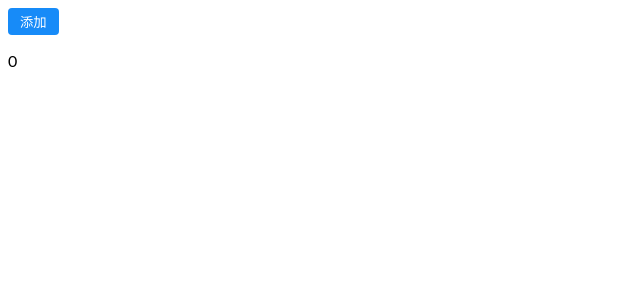
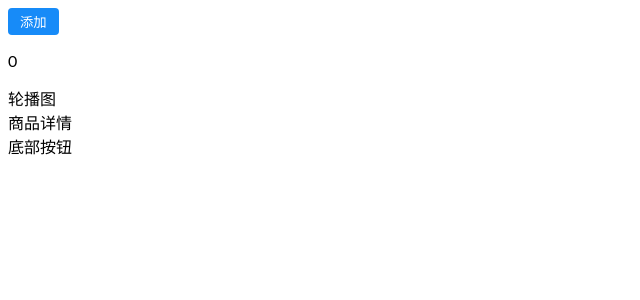
Before and after one commit to zhangxiongxin/react-demo, a React (Create React App) app: page / in a window 1280 px wide. Shown: the top 300 px of the page, without its empty margins (0-640 px from the left). Built offline with nearby package versions, Linux system fonts and the light colour scheme.

Commit message:
1 file modified, 2 added

```diff
--- a/src/App.tsx
+++ b/src/App.tsx
@@ -1,12 +1,17 @@
 import * as React from 'react';
 import { useState } from 'react';
+import GoodsDetail from './GoodsDetail';
+import Banner from './Banner';
 import './style.css';
-
+function footer() {
+  return <div>底部按钮</div>;
+}
 export default function App() {
   const [count, setCount] = useState(0);
   function add(e, number) {
     setCount(count + number);
   }
+
   return (
     <div>
       <button
@@ -18,6 +23,9 @@ export default function App() {
         添加
       </button>
       <p>{count}</p>
+      <GoodsDetail Footer={footer()}>
+        <Banner />
+      </GoodsDetail>
     </div>
   );
 }
--- /dev/null
+++ b/src/Banner.js
@@ -0,0 +1,8 @@
+import * as React from 'react';
+export default function Banner() {
+  return (
+    <>
+      <div>轮播图</div>
+    </>
+  );
+}
--- /dev/null
+++ b/src/GoodsDetail.js
@@ -0,0 +1,11 @@
+import * as React from 'react';
+export default function GoodsDetail(props) {
+  const { children, Footer } = props;
+  return (
+    <>
+      {children}
+      <div>商品详情</div>
+      {Footer}
+    </>
+  );
+}
```
